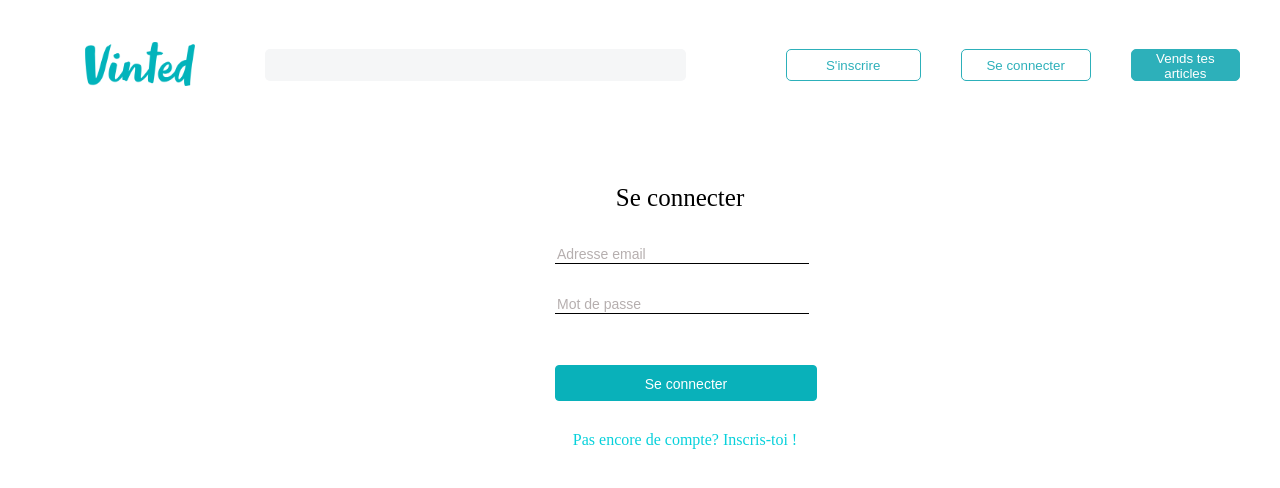
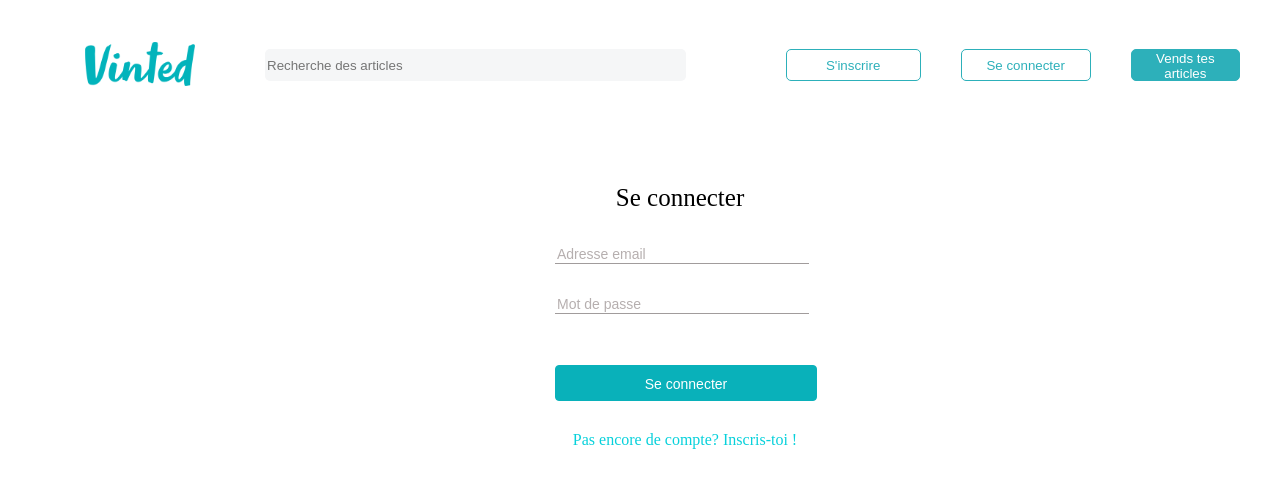
Before and after one commit to nicoibarra94/vinted-frontend-copy, a React (Create React App) app: page /login in a window 1280 px wide. Shown: the top 488 px of the page. Built offline with nearby package versions, Linux system fonts and the light colour scheme.

Commit message:
search added and working

```diff
--- a/src/App.css
+++ b/src/App.css
@@ -355,10 +355,10 @@
   border: none;
   outline: none;
   margin-bottom: 31px;
-  border-bottom: 1px solid black;
+  border-bottom: 1px solid rgb(161, 156, 156);
   width: 250px;
   font-size: 14px;
-  color: #252424;
+  color: #948d8d;
 }
 
 .login-form input::placeholder {
--- a/src/App.js
+++ b/src/App.js
@@ -9,11 +9,13 @@ import Offer from "./pages/Offer";
 import Signup from "./pages/Signup";
 import Login from "./pages/Login";
 import Cookies from "js-cookie";
+import Offers from "./components/Offers";
 
 library.add(faSearch);
 
 function App() {
   const [token, setToken] = useState(null);
+  const [search, setSearch] = useState();
 
   const setUser = (token) => {
     if (token) {
@@ -24,16 +26,20 @@ function App() {
     setToken(token);
   };
 
-  console.log(token);
-
   return (
     <Router>
-      <Header token={token} setUser={setUser} />
+      <Header
+        token={token}
+        setUser={setUser}
+        search={search}
+        setSearch={setSearch}
+      />
       <Routes>
         <Route path="/" element={<Home />} />
         <Route path="/offer/:id" element={<Offer />} />
         <Route path="/signup" element={<Signup setUser={setUser} />} />
         <Route path="/login" element={<Login setUser={setUser} />} />
+        <Route path="/offers/:title" element={<Offers search={search} />} />
       </Routes>
     </Router>
   );
--- a/src/components/Header.js
+++ b/src/components/Header.js
@@ -1,16 +1,26 @@
-import { FontAwesomeIcon } from "@fortawesome/react-fontawesome";
 import Logo from "../images/logo.png";
 import { Link, useNavigate } from "react-router-dom";
 
-const Header = ({ token, setUser }) => {
+const Header = ({ token, setUser, search, setSearch }) => {
   const navigate = useNavigate();
+
+  const handleChangeSearch = (event) => {
+    setSearch(event.target.value);
+    navigate("/offers/:title");
+  };
 
   return (
     <div className="header">
       <Link to="./">
         <img src={Logo} alt="" />
       </Link>
-      <input type="text"></input>
+
+      <input
+        type="text"
+        placeholder="Recherche des articles"
+        value={search}
+        onChange={handleChangeSearch}
+      ></input>
 
       <div className="buttons">
         {token ? (
--- a/src/components/Offers.js
+++ b/src/components/Offers.js
@@ -1,7 +1,38 @@
-import { Link } from "react-router-dom";
+import axios from "axios";
+import { useEffect, useState } from "react";
+import homeImage from "../images/home-vinted.jpeg";
+import { useParams, Link } from "react-router-dom";
 
-const Offers = ({ data }) => {
-  return (
+const Offers = ({ search }) => {
+  const [isLoading, setIsLoading] = useState(true);
+  const [data, setData] = useState();
+
+  useEffect(() => {
+    const fetchData = async () => {
+      try {
+        const response = await axios.get(
+          `https://lereacteur-vinted-api.herokuapp.com/offers/?title=${search}`
+        );
+        setData(response.data);
+        console.log(data);
+        setIsLoading(false);
+      } catch (error) {
+        console.log(error.message);
+      }
+    };
+    fetchData();
+  }, [search]);
+
+  return isLoading ? (
+    <span>Loading...</span>
+  ) : (
+    <div className="home">
+      <div className="box-image">
+        <p>Prêts à faire du tri dans vos placards ?</p>
+        <button>Commencer à vendre</button>
+      </div>
+      <img src={homeImage} alt="" />
+      <div>
         <div className="offer-container">
           {data.offers.map((offer, index) => {
             const id = offer._id;
@@ -31,6 +62,8 @@ const Offers = ({ data }) => {
             );
           })}
         </div>
+      </div>
+    </div>
   );
 };
 
--- a/src/pages/Home.js
+++ b/src/pages/Home.js
@@ -1,7 +1,7 @@
 import axios from "axios";
 import { useState, useEffect } from "react";
 import homeImage from "../images/home-vinted.jpeg";
-import Offers from "../components/Offers";
+import { Link } from "react-router-dom";
 
 const Home = () => {
   const [data, setData] = useState();
@@ -32,7 +32,35 @@ const Home = () => {
       </div>
       <img src={homeImage} alt="" />
       <div>
-        <Offers data={data} />
+        <div className="offer-container">
+          {data.offers.map((offer, index) => {
+            const id = offer._id;
+            return (
+              <Link key={id} className="link" to={`/offer/${id}`}>
+                <div className="offer">
+                  <p>{offer.owner.account.username}</p>
+                  <div className="imgOffer">
+                    <div>
+                      <img src={offer.product_image.url} alt="" />
+                    </div>
+                  </div>
+
+                  <p className="black">{offer.product_price}€</p>
+                  <div>
+                    {offer.product_details.map((details, index) => {
+                      return (
+                        <div key={index} className="home-bottom-text">
+                          <p>{details.TAILLE}</p>
+                          <p>{details.MARQUE}</p>
+                        </div>
+                      );
+                    })}
+                  </div>
+                </div>
+              </Link>
+            );
+          })}
+        </div>
       </div>
     </div>
   );
--- a/src/pages/Offer.js
+++ b/src/pages/Offer.js
@@ -13,7 +13,6 @@ const Offer = () => {
         const response = await axios.get(
           `https://lereacteur-vinted-api.herokuapp.com/offer/${id}`
         );
-        console.log(response.data);
         setData(response.data);
         setIsLoading(false);
       } catch (error) {
```
Lines whose indentation alone changed are shown as unchanged.
